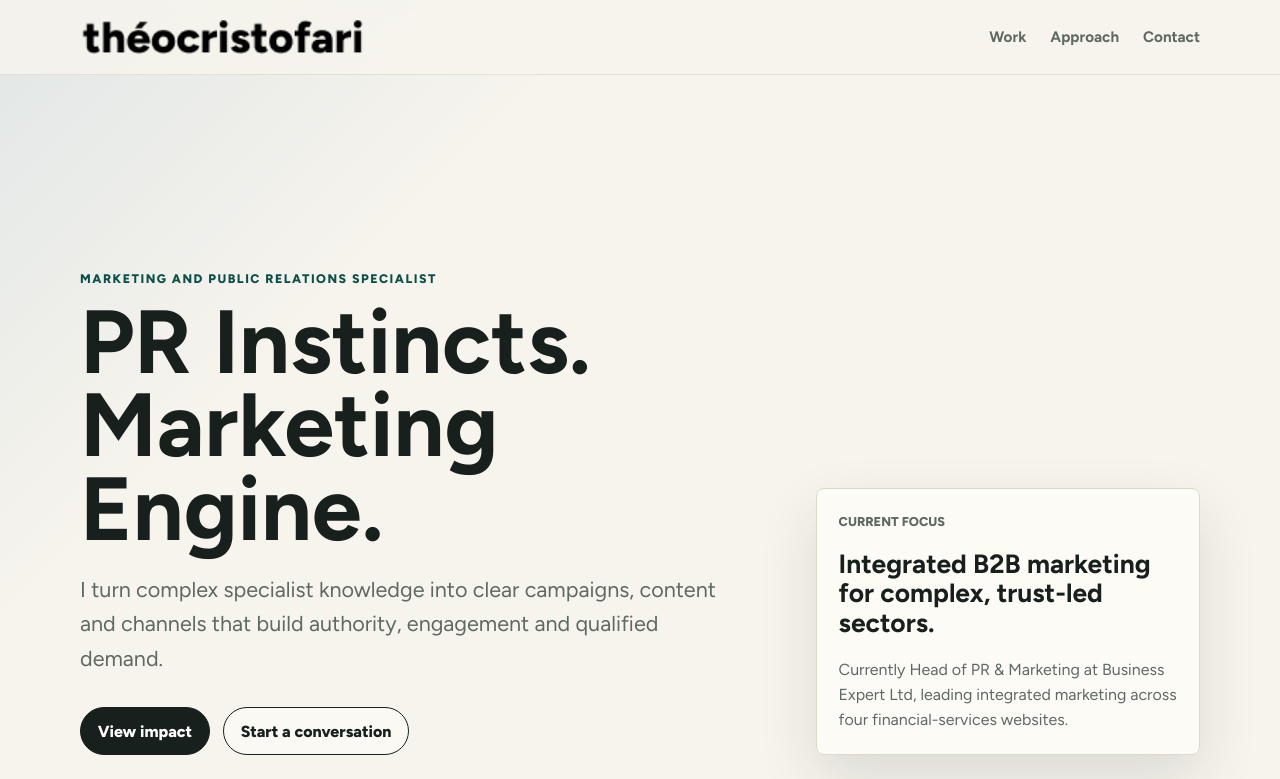
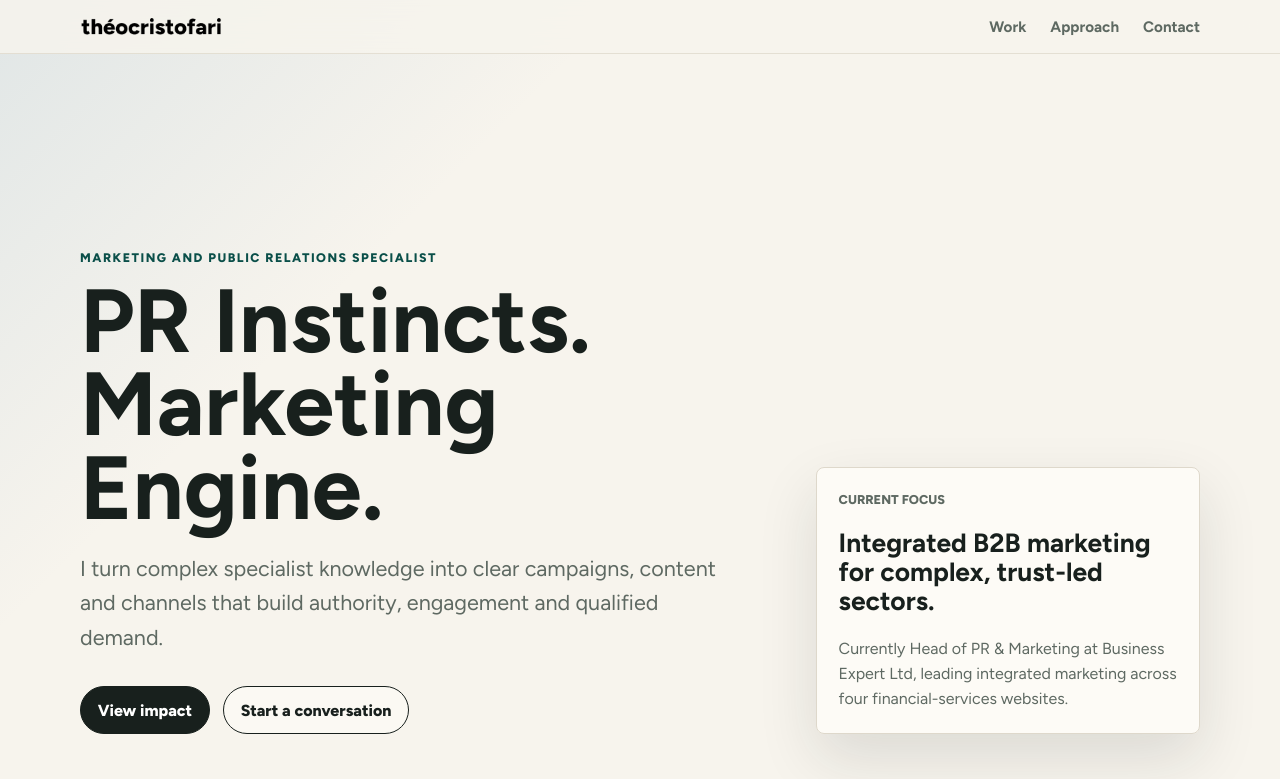
Before and after one commit to TheoCristofari/portfolio, a website built with Vite: page index.html in a window 1280 px wide. Shown: the top 779 px of the page. Built offline with nearby package versions, Linux system fonts and the light colour scheme.

Commit message:
Reduce logo size

```diff
--- a/src/styles.css
+++ b/src/styles.css
@@ -65,7 +65,7 @@ button {
 .brand {
   display: inline-flex;
   align-items: center;
-  width: min(18rem, 58vw);
+  width: min(9rem, 58vw);
 }
 
 .brand img {
```
